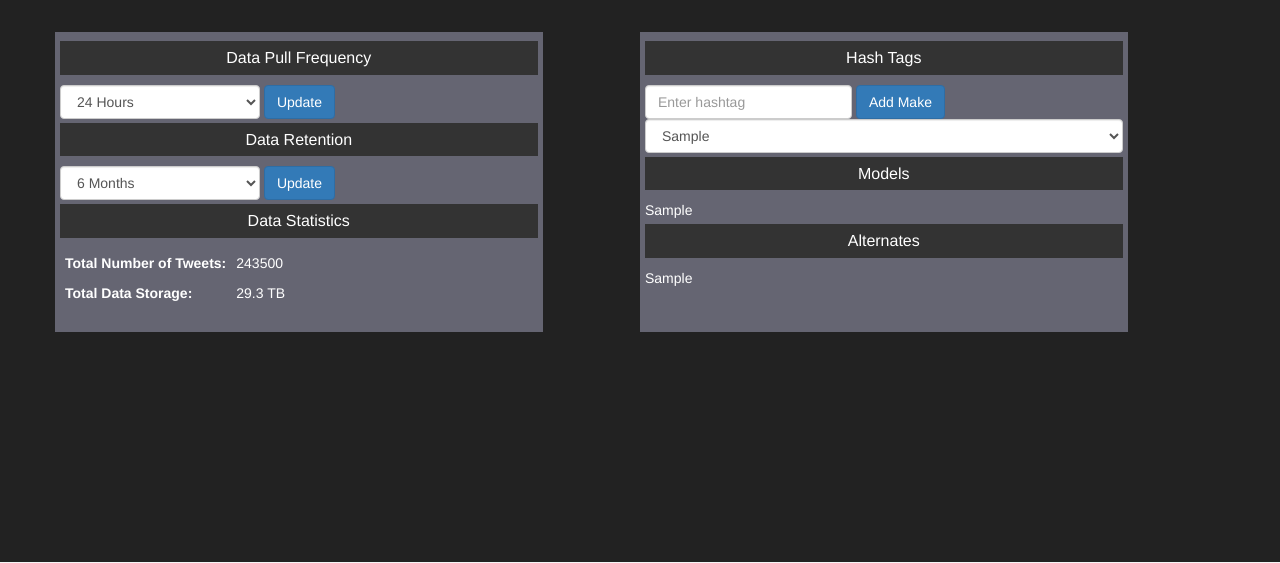
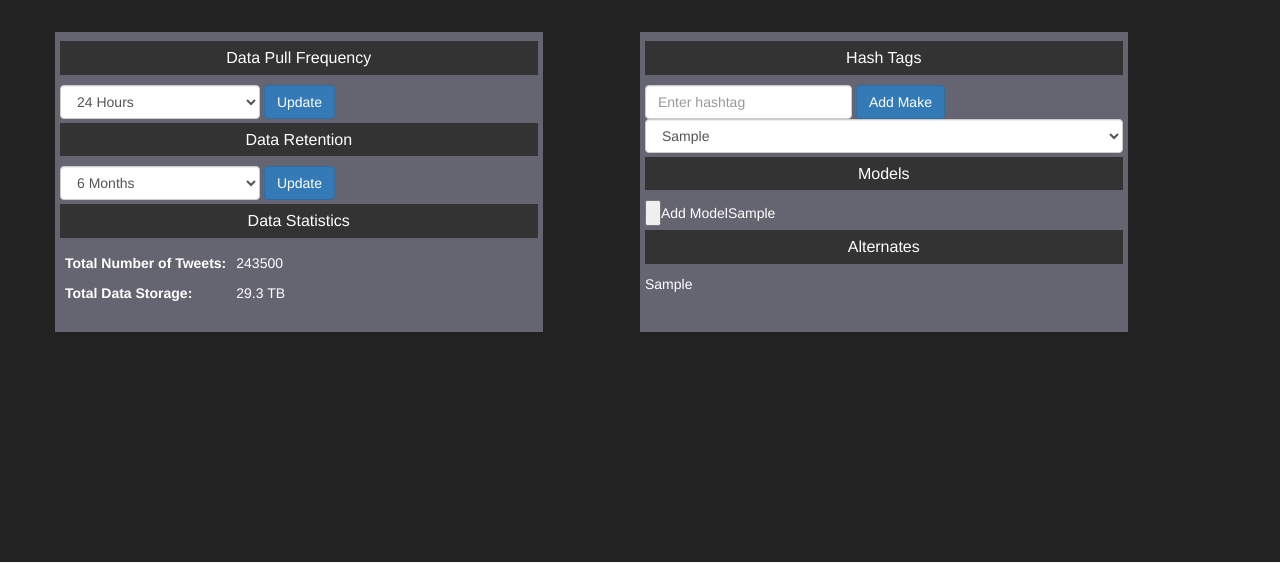
Before and after one commit to paulsoiya/GM-Capstone, a PHP site: page /admin/index.php in a window 1280 px wide. Shown: the part 178-741 px from the top of the page. Run offline with PHP 8.4, Linux system fonts and the light colour scheme; tables that the repository leaves empty or names only in its code hold one stand-in row (values such as "Sample post").

Commit message:
Header formatting

```diff
--- a/src/main/webapp/admin/index.php
+++ b/src/main/webapp/admin/index.php
@@ -149,7 +149,7 @@
 
                     mysql_data_seek($result, 0);
                     while($row = mysql_fetch_assoc($result)) {
-                        echo "<h3>Models</h3>";
+                        echo "<h3>Models</h3><input type=\"button\">Add Model</input>";
                         echo $row['models'];
                     	echo "<h3>Alternates</h3>";
                         echo $row['alternates'];
```
